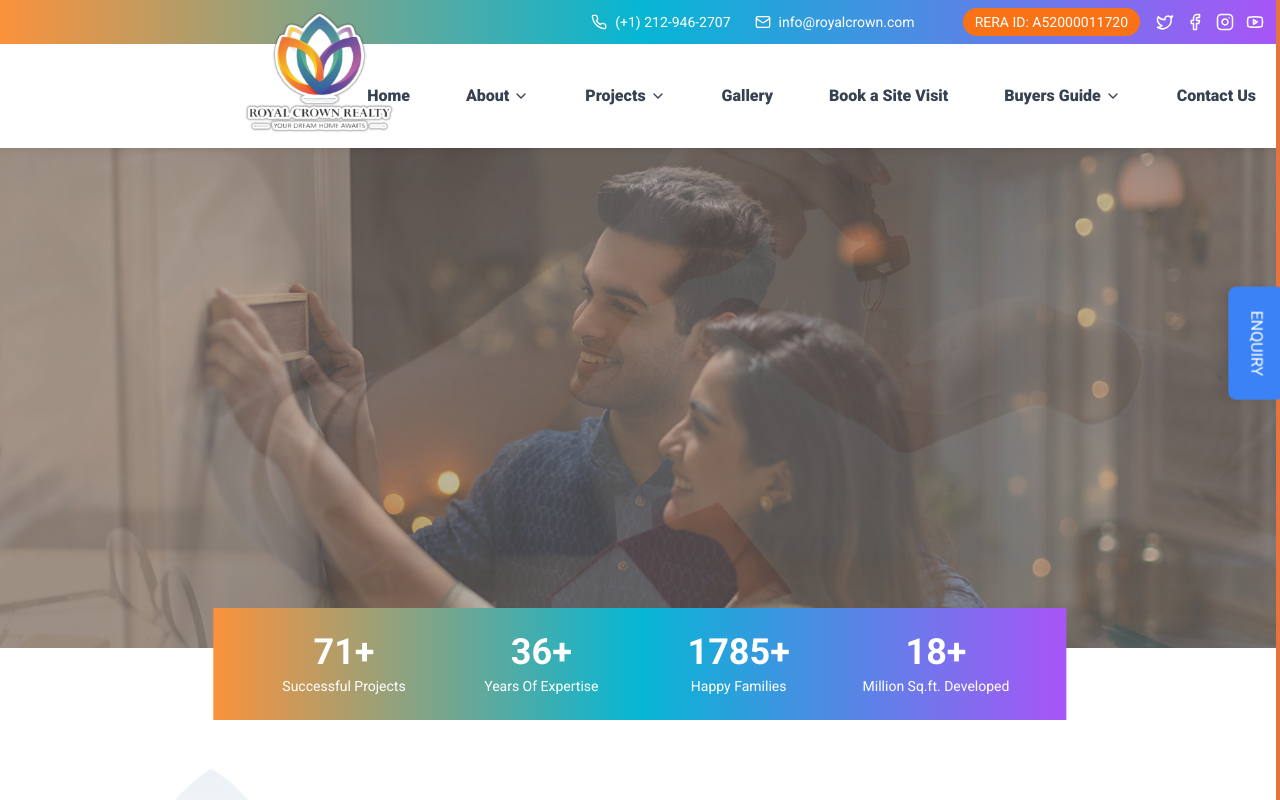
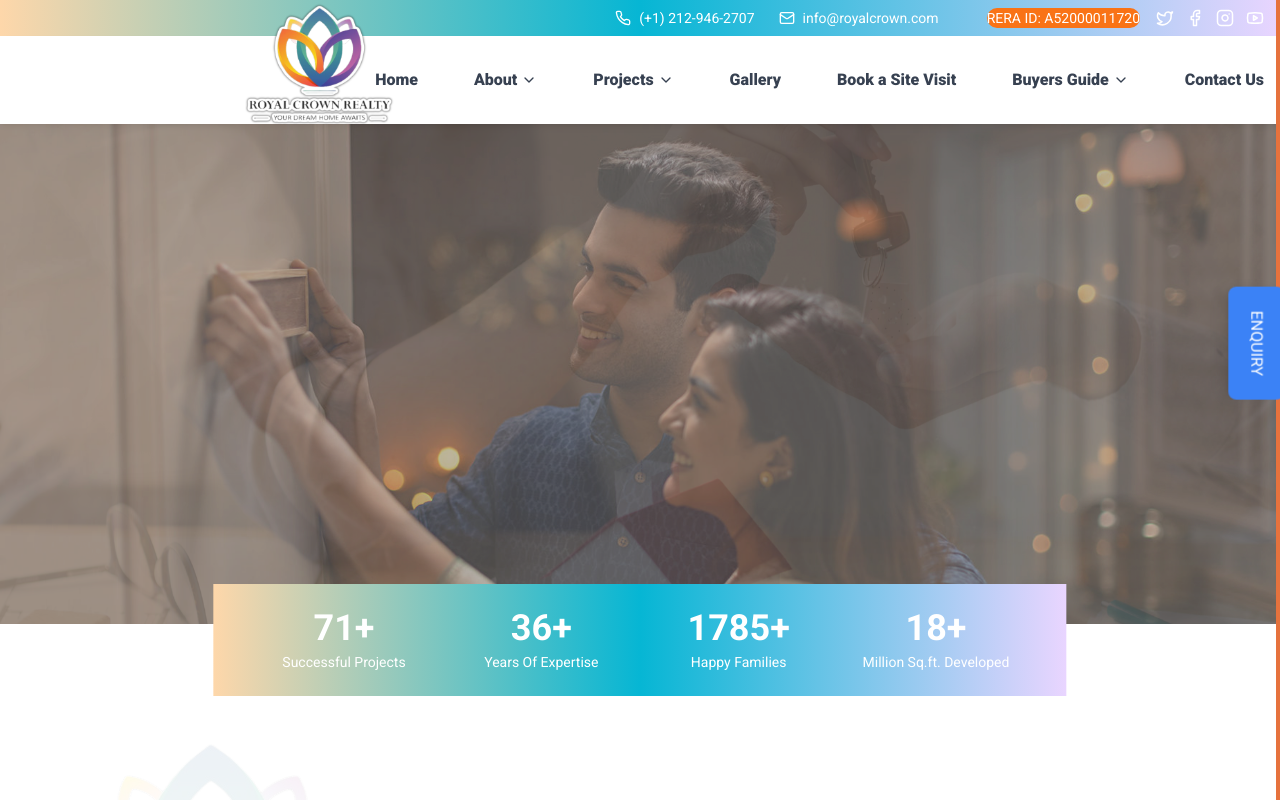
Before and after one commit to royalcrowninfra/royal, a Next.js app: page / in a window 1280 px wide. Shown: the top 800 px of the page. Built offline with nearby package versions, Linux system fonts and the light colour scheme.

Commit message:
header and hero section edited

```diff
--- a/components/Header.jsx
+++ b/components/Header.jsx
@@ -60,7 +60,7 @@ const Navbar = () => {
   return (
     <header className="w-full relative">
       {/* Logo */}
-      <div className="absolute left-4 sm:left-1/4 transform sm:-translate-x-1/2 top-2 z-10">
+      <div className="absolute left-4 sm:left-1/4 transform sm:-translate-x-1/2 top-0 z-10">
         <Link href="/">
           <Image
             src="/images/header/my-image.png"
@@ -72,7 +72,7 @@ const Navbar = () => {
         </Link>
       </div>
       {/* Top bar */}
-      <div className="bg-gradient-to-r from-orange-400 via-cyan-500 to-purple-500 py-2">
+      <div className="bg-gradient-to-r from-orange-200 via-cyan-500 to-purple-200 py-2">
         <div className="container mx-auto px-4 flex flex-col sm:flex-row justify-end items-center gap-2 sm:gap-12">
           <div className="flex flex-col sm:flex-row items-center space-y-2 sm:space-y-0 sm:space-x-6 mb-2 sm:mb-0">
             <span className="text-white text-xs sm:text-sm flex items-center">
@@ -85,7 +85,7 @@ const Navbar = () => {
             </span>
           </div>
           <div className="flex flex-col sm:flex-row items-center space-y-2 sm:space-y-0 sm:space-x-4">
-            <span className="bg-orange-500 text-white text-xs sm:text-sm px-3 py-1 rounded-full">RERA ID: A52000011720</span>
+            <span className="bg-orange-500 text-white text-xs sm:text-sm  rounded-full">RERA ID: A52000011720</span>
             <div className="flex items-center space-x-3">
               <Link href="#" aria-label="Twitter">
                 <Twitter size={18} className="text-white" />
@@ -105,7 +105,7 @@ const Navbar = () => {
       </div>
 
       {/* Main navigation */}
-      <nav className="bg-white shadow-md p-2">
+      <nav className="bg-white shadow-md p-0">
         <div className="container mx-auto px-4">
           <div className="flex items-center justify-end py-4 sm:py-8">
             {/* Mobile menu button */}
--- a/components/HeroSection.jsx
+++ b/components/HeroSection.jsx
@@ -126,7 +126,7 @@ const HeroSection = () => {
           </>
         )}
       </div>
-      <div className="relative bottom-10 left-1/2 transform -translate-x-1/2 w-8/12 bg-gradient-to-r from-orange-400 via-cyan-500 to-purple-500 py-4 sm:py-6 md:py-6">
+      <div className="relative bottom-10 left-1/2 transform -translate-x-1/2 w-8/12 bg-gradient-to-r from-orange-200 via-cyan-500 to-purple-200 py-4 sm:py-6 md:py-6">
         <div className="container mx-auto flex flex-wrap justify-between items-center text-white">
           {statistics.map((item, index) => (
             <div
```
